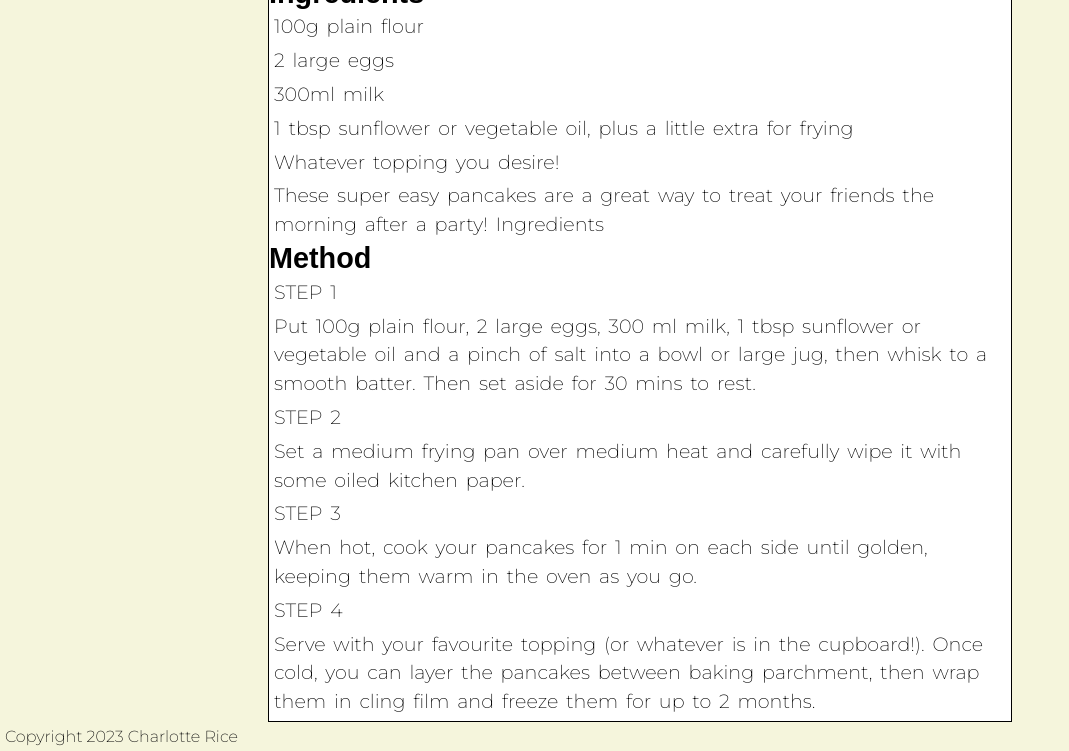
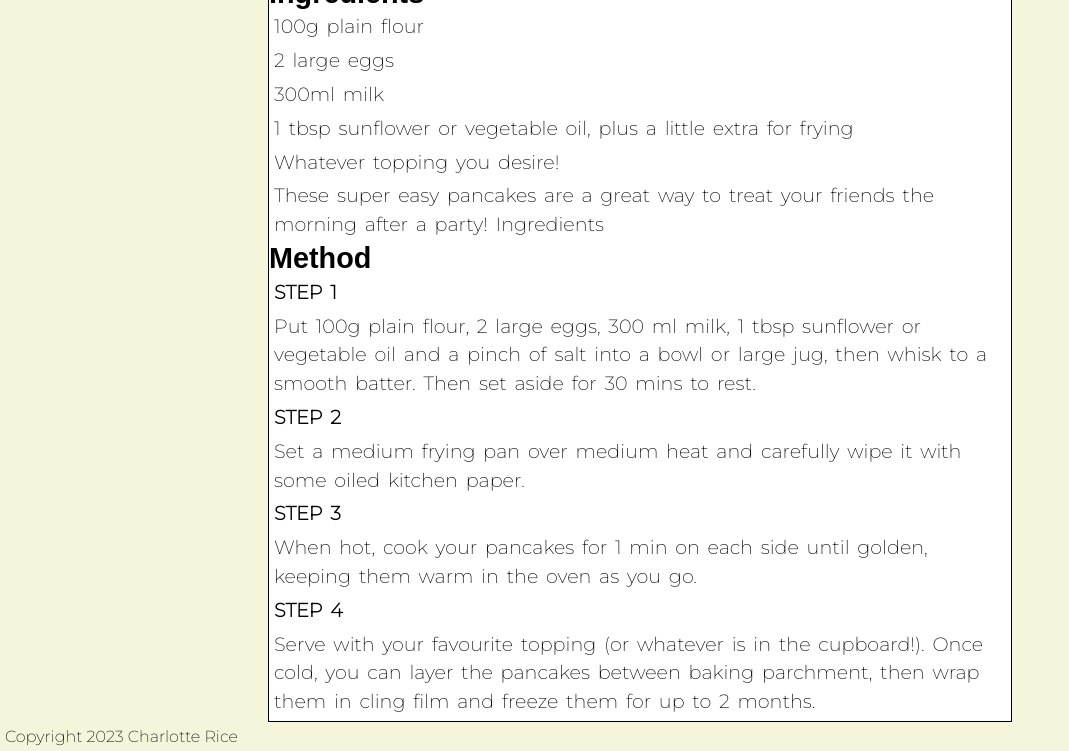
Before and after one commit to charlottericex/SweetStudentSnacks, a Jekyll site: the page built from _recipes/recipe1.md, in a window 1280 px wide. Shown: the part 802-1553 px from the top of the page, without its empty margins (0-1069 px from the left). Built offline with Jekyll 4.4.1, drawn with Linux system fonts in a browser that asks for light colours; some web fonts are replaced.

```diff
--- a/_recipes/recipe1.md
+++ b/_recipes/recipe1.md
@@ -26,31 +26,21 @@ Ingredients
 
 ## **Method**
 
-STEP 1
-
+**STEP 1**
 
 Put 100g plain flour, 2 large eggs, 300 ml milk, 1 tbsp sunflower or vegetable oil and a pinch of salt
 into a bowl or large jug, then whisk to a smooth batter. Then set aside for 30 mins to rest.
 
-
-
-STEP 2
-
+**STEP 2**
 
 Set a medium frying pan over medium heat and carefully wipe it with some oiled kitchen paper.
 
-
-
-STEP 3
-
+**STEP 3**
 
 When hot, cook your pancakes for 1 min on each side until golden, keeping them warm in the oven
 as you go.
 
-
-
-STEP 4
-
+**STEP 4**
 
 Serve with your favourite topping (or whatever is in the cupboard!). Once cold, you can layer the
 pancakes between baking parchment, then wrap them in cling film and freeze them for up to 2
```
